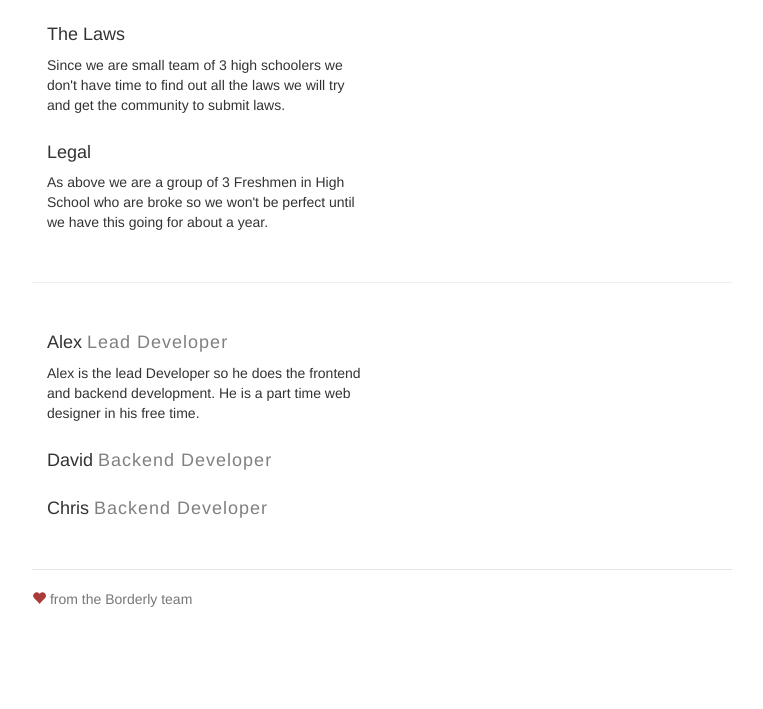
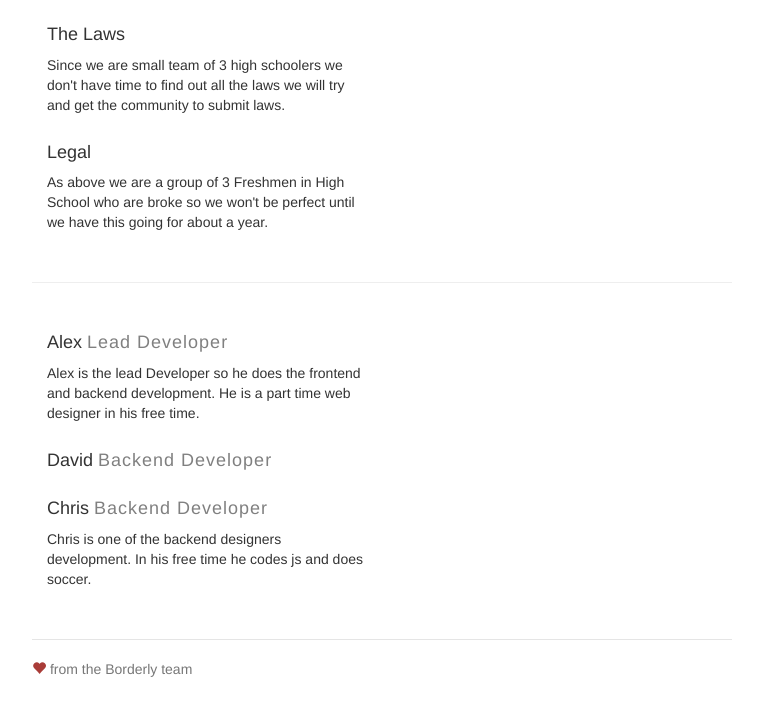
Before and after one commit to borderly/signs, a website: page app/index.html in a window 1280 px wide. Shown: the part 1096-1805 px from the top of the page, without its empty margins (258-1021 px from the left). Before the commit the page ends 1735 px from the top, so only its background shows below. Drawn offline with nearby package versions, Linux system fonts and the light colour scheme; files that its build step writes are made by us from their sources.

Commit message:
add chris's bio

```diff
--- a/app/index.html
+++ b/app/index.html
@@ -69,6 +69,7 @@
           <p></p>
 
           <h4>Chris <span class="desc">Backend Developer</span></h4>
+          <p>Chris is one of the backend designers development. In his free time he codes js and does soccer.</p>
         </div>
       </div>
 
```
